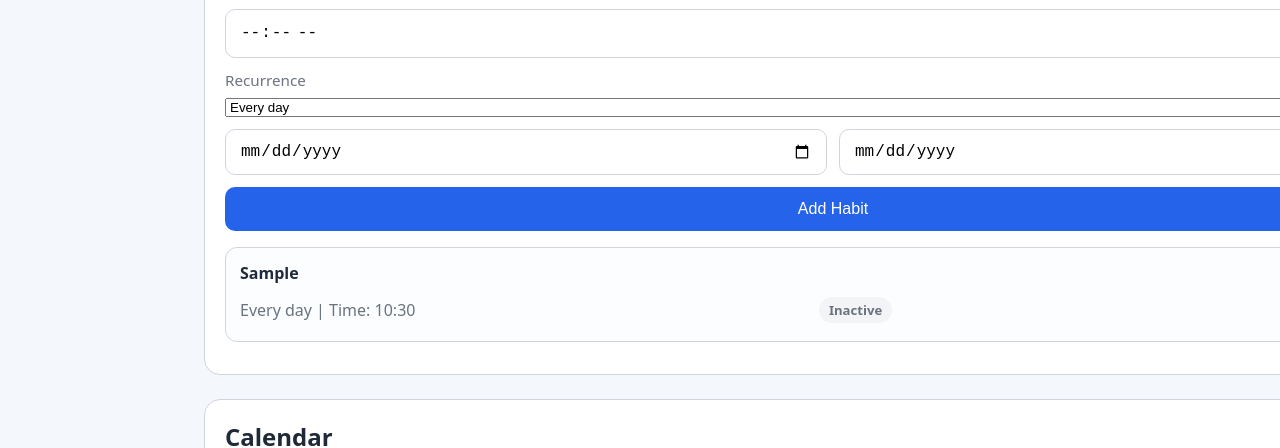
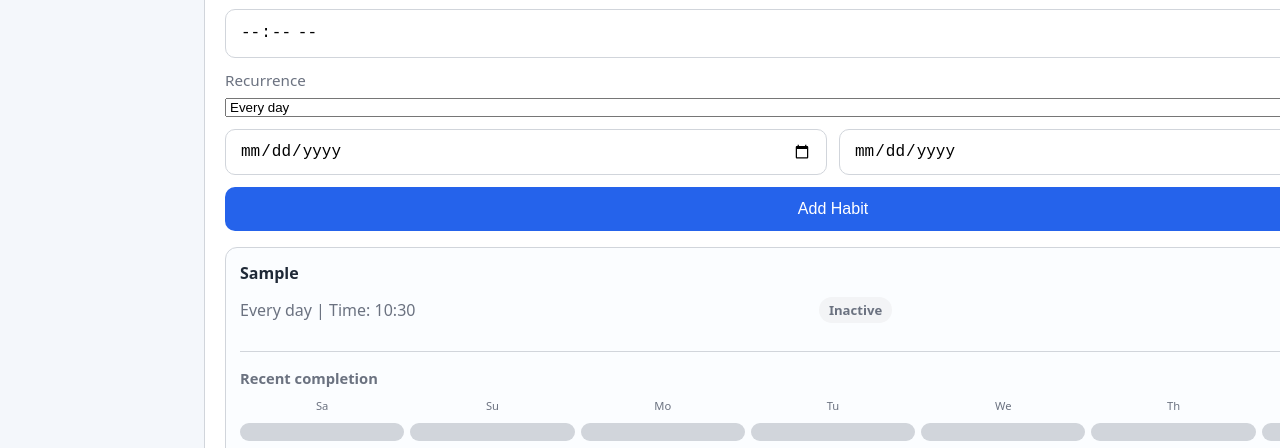
Before and after one commit to ramsai00/Ghabit, a website: page index.html in a window 1280 px wide. Both pictures are taken after typing "Sample", "10:30", "2020-01-15", "2020-01-15" into the empty fields and a click on the button "Add Habit". Shown: the part 351-799 px from the top of the page. Drawn offline with Linux system fonts and the light colour scheme; no server answers.

Commit message:
add graph support

```diff
--- a/app.js
+++ b/app.js
@@ -31,6 +31,7 @@ const todoWeekdays = document.getElementById('todo-weekdays');
 const calendarGrid = document.getElementById('calendar-grid');
 const calendarLegend = document.getElementById('calendar-legend');
 const EVENT_COLOR_PALETTE = ['#2563eb', '#10b981', '#f59e0b', '#8b5cf6', '#ec4899', '#14b8a6', '#f97316', '#ef4444', '#0ea5e9', '#7c3aed'];
+const PROGRESS_DAYS = 7;
 
 const WEEKDAY_NAMES = ['Sun', 'Mon', 'Tue', 'Wed', 'Thu', 'Fri', 'Sat'];
 
@@ -85,6 +86,7 @@ async function loadData() {
     lastCompletedDate: habit.lastCompletedDate || '',
     lastFailedDate: habit.lastFailedDate || '',
     createdDate: habit.createdDate || getToday(),
+    history: habit.history || [],
   }));
 
   todos = todos.map((todo) => ({
@@ -96,6 +98,7 @@ async function loadData() {
     endDate: todo.endDate || '',
     completed: todo.completed || false,
     lastCompletedDate: todo.lastCompletedDate || '',
+    history: todo.history || [],
   }));
 }
 
@@ -271,6 +274,68 @@ function getStatusClass(status) {
   return `status-chip status-${status}`;
 }
 
+function getHabitProgressData(habit) {
+  const today = new Date();
+  const days = [];
+
+  for (let i = PROGRESS_DAYS - 1; i >= 0; i -= 1) {
+    const date = new Date(today);
+    date.setDate(today.getDate() - i);
+    const dateString = date.toISOString().slice(0, 10);
+    const scheduled = isScheduledOnDate(habit, dateString);
+    const done = habit.history && habit.history.includes(dateString);
+    const status = scheduled
+      ? (done ? 'done' : dateString === getToday() ? 'active' : 'missed')
+      : 'inactive';
+
+    days.push({ dateString, status });
+  }
+
+  return days;
+}
+
+function renderProgressChart(item) {
+  const historySet = new Set(item.history || []);
+  const progress = getHabitProgressData(item);
+  const wrapper = document.createElement('div');
+  wrapper.className = 'progress-chart';
+
+  const title = document.createElement('div');
+  title.className = 'progress-chart-title';
+  title.textContent = 'Recent completion';
+  wrapper.appendChild(title);
+
+  const labels = document.createElement('div');
+  labels.className = 'progress-day-labels';
+  progress.forEach((day) => {
+    const label = document.createElement('span');
+    label.className = 'progress-day-label';
+    label.textContent = new Date(day.dateString).toLocaleDateString('en-US', { weekday: 'short' }).slice(0, 2);
+    labels.appendChild(label);
+  });
+
+  const bars = document.createElement('div');
+  bars.className = 'progress-bars';
+
+  progress.forEach((day) => {
+    const bar = document.createElement('div');
+    bar.className = `progress-bar progress-${day.status}`;
+    bar.title = `${day.dateString}: ${day.status === 'done' ? 'Done' : day.status === 'missed' ? 'Missed' : day.status === 'active' ? 'Today' : 'Not scheduled'}`;
+    bars.appendChild(bar);
+  });
+
+  const stats = document.createElement('div');
+  stats.className = 'progress-summary';
+  const doneCount = progress.filter((day) => day.status === 'done').length;
+  const scheduledCount = progress.filter((day) => day.status !== 'inactive').length;
+  stats.textContent = scheduledCount > 0
+    ? `Completed ${doneCount}/${scheduledCount} scheduled days`
+    : 'Not scheduled in the last week';
+
+  wrapper.append(labels, bars, stats);
+  return wrapper;
+}
+
 function createListItem(item, type) {
   const listItem = document.createElement('li');
   listItem.className = 'item-card';
@@ -315,6 +380,10 @@ function createListItem(item, type) {
   actions.append(completeButton, deleteButton);
   meta.append(details, statusChip, actions);
   listItem.append(title, meta);
+
+  if (type === 'habit') {
+    listItem.appendChild(renderProgressChart(item));
+  }
 
   return listItem;
 }
@@ -485,23 +554,40 @@ function toggleComplete(type, id) {
   const item = list.find((entry) => entry.id === id);
   if (!item) return;
 
+  const today = getToday();
+  item.history = item.history || [];
+  const historySet = new Set(item.history);
+
   if (type === 'habit') {
-    const today = getToday();
     item.completed = !item.completed;
     item.lastCompletedDate = item.completed ? today : '';
-    if (!item.completed) {
+    if (item.completed) {
+      historySet.add(today);
+    } else {
+      historySet.delete(today);
       item.lastFailedDate = '';
     }
   } else {
-    const today = getToday();
     if (item.recurrence === 'one-time') {
       item.completed = !item.completed;
+      if (item.completed) {
+        historySet.add(today);
+      } else {
+        historySet.delete(today);
+      }
     } else {
-      item.lastCompletedDate = item.lastCompletedDate === today ? '' : today;
-      item.completed = item.lastCompletedDate === today;
+      const toggledOn = item.lastCompletedDate !== today;
+      item.lastCompletedDate = toggledOn ? today : '';
+      item.completed = toggledOn;
+      if (toggledOn) {
+        historySet.add(today);
+      } else {
+        historySet.delete(today);
+      }
     }
   }
 
+  item.history = Array.from(historySet).sort();
   saveData();
   renderLists();
   updateReminderBanner();
--- a/styles.css
+++ b/styles.css
@@ -198,6 +198,66 @@ main {
   flex-shrink: 0;
 }
 
+.progress-chart {
+  display: grid;
+  gap: 10px;
+  margin-top: 14px;
+  padding-top: 16px;
+  border-top: 1px solid var(--border);
+}
+
+.progress-chart-title {
+  font-size: 0.92rem;
+  color: var(--muted);
+  font-weight: 600;
+}
+
+.progress-day-labels {
+  display: grid;
+  grid-template-columns: repeat(7, minmax(0, 1fr));
+  gap: 6px;
+}
+
+.progress-day-label {
+  font-size: 0.7rem;
+  color: var(--muted);
+  text-align: center;
+}
+
+.progress-bars {
+  display: grid;
+  grid-template-columns: repeat(7, minmax(0, 1fr));
+  gap: 6px;
+}
+
+.progress-bar {
+  height: 18px;
+  border-radius: 999px;
+  background: #e5e7eb;
+  transition: background-color 0.2s ease;
+}
+
+.progress-done {
+  background: #10b981;
+}
+
+.progress-missed {
+  background: #ef4444;
+}
+
+.progress-active {
+  background: #2563eb;
+}
+
+.progress-inactive {
+  background: #d1d5db;
+}
+
+.progress-summary {
+  font-size: 0.88rem;
+  color: var(--muted);
+}
+
 .item-form input,
 .item-form button {
   width: 100%;
```
Also changed, not shown: server.js (+30 -8 lines).
